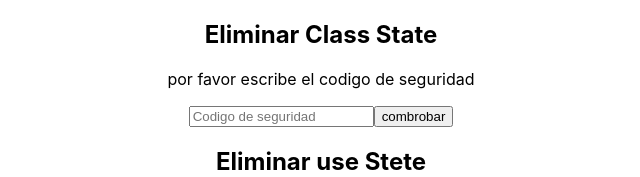
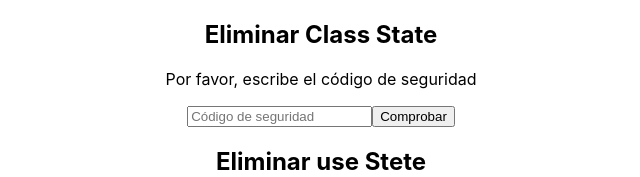
Before and after one commit to jeferssonvm/manejo_estado_react, a React (Create React App) app: page / in a window 1280 px wide. Shown: the top 177 px of the page, without its empty margins (319-959 px from the left). Built offline with nearby package versions, Linux system fonts and the light colour scheme.

Commit message:
comentarios en class state

```diff
--- a/src/ClassState.jsx
+++ b/src/ClassState.jsx
@@ -1,95 +1,115 @@
-import React from 'react'
-import { Loading } from './Loading';
-const SECURITY_CODE = "paradigma";
+import React from 'react';
 
-// export const ClassState = () => {
-//   return (
-//     <div>
-//         <h2> Eliminar Classtate</h2>
-//         <p>por favor escribe el codigo de seguridad</p>
-//         <input placeholder='Codigo de seguridad' />
-//         <button>combrobar</button>
-//     </div>
-//   )
-// }
+// Definición de un componente de clase en React
+class ClassState extends React.Component {
 
-class ClassState extends React.Component{
-
-    // Manejo de estado en clases
-
-    // En el método constructor utilizamos this.state para definir un objeto cuyas propiedades serán los estados
-    // Para poder modificar this y conservar lo que vivía en this de la clase que extendemos se debe llamar a super() dentro del método constructor.
-    // Luego debemos recibir las props desde el constructor y enviarle a super todas las propiedades que recibimos, de esta forma no solo vivirán en el constructor de nuestra clase sino también pasar a la clase React.component
-    // Una propiedad que viene de React.component es this.setState, con esta modificaremos los estados.
-    constructor(props){
+    // El constructor es el primer método que se ejecuta en un componente de clase.
+    // Aquí se inicializa el estado del componente usando `this.state`.
+    constructor(props) {
+        // Se llama a `super(props)` para asegurarse de que `this` esté correctamente inicializado.
         super(props);
+        // Estado inicial del componente, que contiene las propiedades que se utilizarán para manejar la UI.
         this.state = {
-            value:"",
-            error:false,
+            value: "",
+            error: false,
             loading: false,
         };
     }
 
-    // UNSAFE_componentWillMount() {
-    //     // ste método se ejecuta justo antes de que el componente se monte en el DOM, pero debido a problemas como la falta de consistencia en su ejecución en diferentes entornos, se desaconseja su uso.
-    //     console.log("UNSAFE_componentWillMount");
-    //   }
+    // Este método se ejecuta después de que el componente ha sido montado en el DOM.
+    // Es ideal para hacer operaciones como llamadas a APIs o configurar suscripciones.
+    componentDidMount() {
+        console.log("Componente montado");
+    }
 
-    //   componentDidMount() {
-    //     // es un método de ciclo de vida en React que se ejecuta después de que un componente ha sido montado en el DOM. Es ideal para realizar operaciones como:
+    // Se ejecuta después de que el componente ha sido actualizado.
+    // Aquí es donde puedes realizar acciones basadas en cambios en el estado o las props.
+    componentDidUpdate() {
+        console.log("Componente actualizado");
+        // Verifica si `loading` es verdadero y ejecuta la lógica de validación.
+        if (this.state.loading) {
+            console.log("Validación en progreso...");
+            // Simula un retraso para la validación (por ejemplo, como si estuvieras esperando una respuesta de una API).
+            setTimeout(() => {
+                // Compara el valor del input con un código de seguridad fijo.
+                if (SECURITY_CODE === this.state.value) {
+                    console.log("Código correcto");
+                    // Actualiza el estado si el código es correcto, desactivando el error y el indicador de carga.
+                    this.setState({ error: false, loading: false });
+                } else {
+                    console.log("Código incorrecto");
+                    // Si el código es incorrecto, muestra un error y desactiva el indicador de carga.
+                    this.setState({ error: true, loading: false });
+                }
+                console.log("Validación completada");
+            }, 300);
+        }
+    }
 
-    //     // Fetch de datos: Llamar a APIs o cargar datos externos.
-    //     // Suscripciones: Conectar a eventos, websockets, etc.
-    //     // Manipulación del DOM: Acceder a elementos del DOM que ya están renderizados.
+    // El método render es obligatorio en cualquier componente de clase.
+    // Aquí defines lo que se va a mostrar en la UI.
+    render() {
+        return (
+            <div>
+                {/* Se accede a las props utilizando `this.props` */}
+                <h2>Eliminar {this.props.name}</h2>
+                <p>Por favor, escribe el código de seguridad</p>
 
-    //     console.log("componentDidMount");
-    //   }
+                {/* Condicional que muestra un mensaje de error si el código es incorrecto y no está cargando */}
+                {(this.state.error && !this.state.loading) && (
+                    <p>Error: el código es incorrecto</p>
+                )}
 
-      componentDidUpdate() {
-        // Se llama después de que el componente haya sido actualizado y renderizado en la pantalla. Este método es útil para realizar acciones en respuesta a cambios en las props o el estado del componente.
-        // console.log("Update");
-        // console.log(!!this.setState.loading)
-        if(!!this.state.loading){
-            console.log("!this.setState.loading")
-            setTimeout(()=>{
-                console.log("haciendo la validacion ")
-                if(SECURITY_CODE ===this.state.value){
-                    console.log("entre")
-                    this.setState({error:false, loading:false})
-                }else{
-                    console.log("entre2")
-                    this.setState({error:true, loading:false})
-                }
+                {/* Muestra un mensaje de carga mientras el estado `loading` es verdadero */}
+                {this.state.loading && (
+                    <p>Cargando...</p>
+                )}
 
-                console.log("terninado la validacion")
-            },300)
-        }
-      }
-    render(){
-        return(
-            <div>
-                {/* Manejo de propiedades en clases Para el manejo de propiedades escribimos this.props para acceder a las propiedades de nuestro elemento */}
-                <h2> Eliminar {this.props.name}</h2>
-                <p>por favor escribe el codigo de seguridad </p>
-                {(this.state.error && !this.state.loading )&& (
-                    <p> Error: el codigo es incorrecto</p>
-                )}
-                {this.state.loading && (
-                    <Loading></Loading>
-                )}
-                <input placeholder='Codigo de seguridad'
-                value={this.state.value}
-                onChange = {(event)=>{
-                    this.setState({value:event.target.value});
-                }}
+                {/* Input controlado que actualiza el estado `value` con lo que el usuario escribe */}
+                <input
+                    placeholder='Código de seguridad'
+                    value={this.state.value}
+                    onChange={(event) => {
+                        // Se actualiza el estado con el valor ingresado por el usuario.
+                        this.setState({ value: event.target.value });
+                    }}
                 />
+
+                {/* Botón que al hacer clic activa el estado de carga y desencadena la validación */}
                 <button
-                    onClick={() =>{this.setState({loading:true})
-                console.log(this.setState.loading)}}
-                >combrobar</button>
+                    onClick={() => {
+                        // Cambia el estado de `loading` a verdadero para comenzar la validación.
+                        this.setState({ loading: true });
+                        console.log("Verificando código...");
+                    }}
+                >
+                    Comprobar
+                </button>
             </div>
-        )
+        );
     }
 }
 
-export{ ClassState }
+// Exporta el componente para que pueda ser utilizado en otros archivos.
+export { ClassState };
+
+
+// Explicaciones Adicionales:
+// Ciclo de Vida de los Componentes:
+
+// Constructor: Se usa para inicializar el estado del componente y enlazar métodos si es necesario.
+// componentDidMount: Se ejecuta después de que el componente se ha montado, ideal para realizar operaciones asíncronas, como la carga de datos desde una API.
+// componentDidUpdate: Este método es llamado después de que el componente ha sido actualizado, lo que permite realizar acciones adicionales en respuesta a cambios en el estado o en las props.
+// render: Es un método obligatorio en los componentes de clase que define la salida de la UI.
+// Estado (this.state):
+
+// En componentes de clase, el estado es un objeto que contiene datos que pueden cambiar con el tiempo y afectan la visualización del componente.
+// Se modifica usando this.setState(), lo que desencadena una re-renderización del componente.
+// Props (this.props):
+
+// Las props son valores pasados desde un componente padre al componente hijo y son accesibles usando this.props.
+// Las props son inmutables dentro del componente hijo.
+// Manejo de Eventos:
+
+// En componentes de clase, los eventos como el clic de un botón se manejan mediante métodos que modifican el estado del componente usando this.setState().
+// Las clases en React ofrecen una forma estructurada de manejar el ciclo de vida de los componentes y el estado, aunque desde la introducción de los hooks en React 16.8, los componentes funcionales han ganado popularidad debido a su simplicidad y flexibilidad. Sin embargo, las clases aún son útiles y necesarias en algunos contextos, especialmente cuando se requiere un control más detallado del ciclo de vida del componente.
```
Also changed, not shown: src/UseReducer.js (+12 -0 lines).
